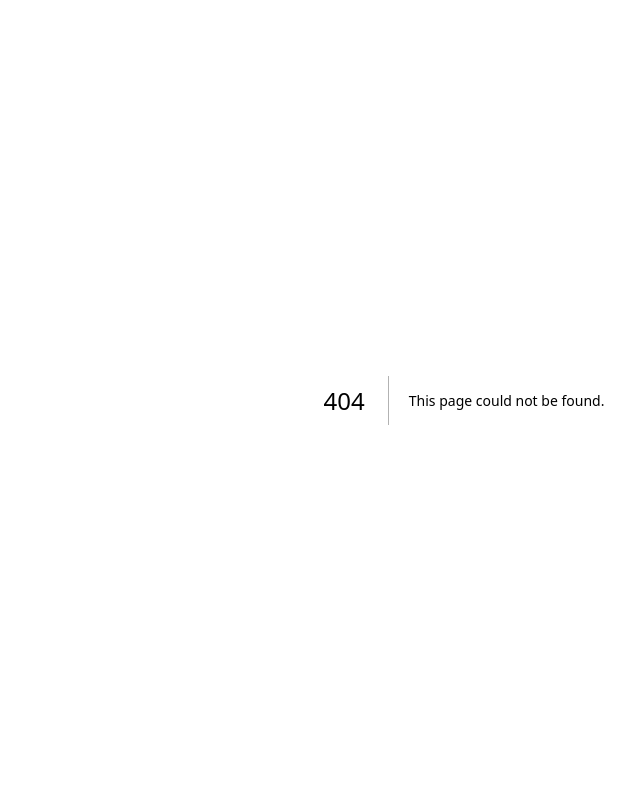
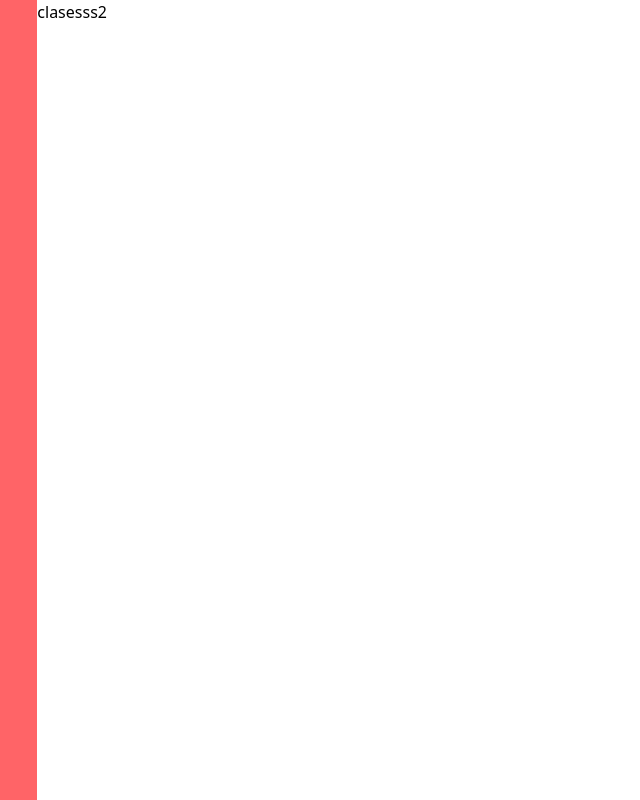
Before and after one commit to ChristopherCalderon/sae-frontend, a Next.js app: page /dashboard/clases in a window 1280 px wide. Before the commit this address had no page. Shown: the whole page, without its empty margins (176-816 px from the left). Built offline with nearby package versions, Linux system fonts and the light colour scheme.

Commit message:
feat: restructure page paths :truck:

```diff
--- a/src/app/clases/page.jsx
+++ b/src/app/dashboard/clases/page.jsx
@@ -2,7 +2,7 @@ import React from 'react'
 
 function clases() {
   return (
-    <div>clases</div>
+    <div>clasesss2</div>
   )
 }
 
--- /dev/null
+++ b/src/app/dashboard/layout.js
@@ -0,0 +1,17 @@
+
+import "../../app/globals.css";
+import Navbar from "@/components/navigation/Navbar";
+
+export const metadata = {
+  title: "Create Next App",
+  description: "Generated by create next app",
+}; //
+
+export default function DashboardLayout({ children }) {
+  return (
+    <div className="flex min-h-screen w-screen">
+      <Navbar />
+      <main className="">{children}</main>
+    </div>
+  );
+}
--- a/src/app/layout.js
+++ b/src/app/layout.js
@@ -1,5 +1,6 @@
 import { Geist, Geist_Mono } from "next/font/google";
 import "./globals.css";
+import Sidebar from "@/components/navigation/sidebar";
 
 const geistSans = Geist({
   variable: "--font-geist-sans",
--- a/src/app/login/page.jsx
+++ /dev/null
@@ -1,9 +0,0 @@
-import React from 'react'
-
-function page() {
-  return (
-    <div>page</div>
-  )
-}
-
-export default page
--- a/src/app/page.jsx
+++ b/src/app/page.jsx
@@ -1,9 +1,9 @@
 import Image from "next/image";
 
-export default function Home() {
+export default function Login() {
   return (
     <div className="">
-      <h1 className="text-red-500">hola</h1>
+      <h1 className="text-red-500">Inicio de sesion</h1>
     </div>
   );
 }
--- /dev/null
+++ b/src/components/navigation/Navbar.jsx
@@ -0,0 +1,16 @@
+import React from 'react'
+
+function Navbar() {
+  return (
+    <div className='w-1/6 bg-red-400 flex flex-col'>
+        <div>
+
+        </div>
+        <div>
+
+        </div>
+    </div>
+  )
+}
+
+export default Navbar
```
Also changed, not shown: src/app/dashboard/clases/[tareas]/[id]/page.jsx (renamed from src/app/clases/[tareas]/[id]/page.jsx), src/app/dashboard/clases/[tareas]/page.jsx (renamed from src/app/clases/[tareas]/page.jsx), src/app/dashboard/modelos/page.jsx (renamed from src/app/modelos/page.jsx).
